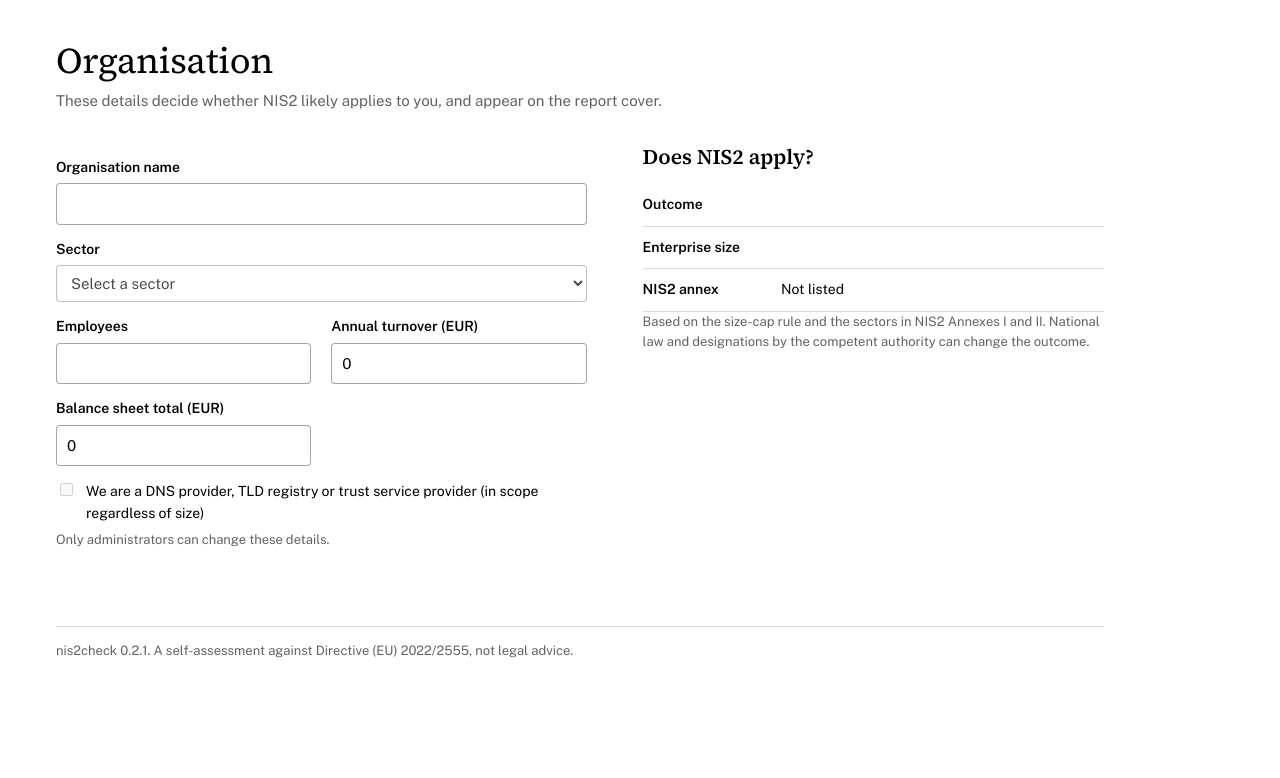
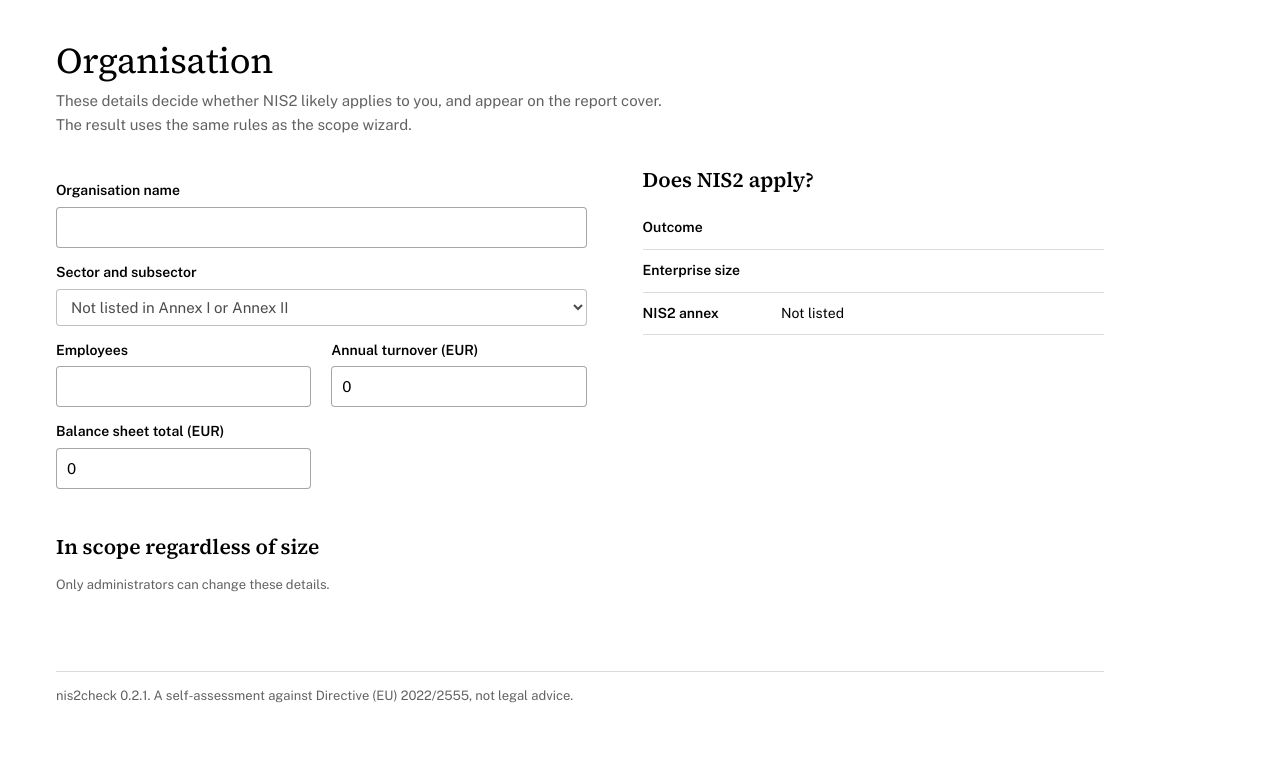
Before and after one commit to finsecguy/nis2check, a Flask app: template nis2check/web/templates/organisation.html in a window 1280 px wide. Shown: the part 59-837 px from the top of the page. Before the commit the page ends 717 px from the top, so only its background shows below. Run offline with Flask 3, Linux system fonts and the light colour scheme; the template is opened without the code that fills it, so the values that code supplies are empty; some libraries are stand-ins or nearby versions.

Commit message:
fix: use the scope wizard rules on the organisation page
The organisation page now classifies with the same engine as the wizard,
so a medium DNS provider is essential in both places.

```diff
--- a/nis2check/web/templates/organisation.html
+++ b/nis2check/web/templates/organisation.html
@@ -1,7 +1,7 @@
 {% extends "base.html" %}
 {% block title %}Organisation{% endblock %}
 {% block content %}
-<div class="page-head"><div><h1>Organisation</h1><div class="sub">These details decide whether NIS2 likely applies to you, and appear on the report cover.</div></div></div>
+<div class="page-head"><div><h1>Organisation</h1><div class="sub">These details decide whether NIS2 likely applies to you, and appear on the report cover. The result uses the same rules as the scope wizard.</div></div></div>
 
 <div class="grid2">
 <div>
@@ -10,13 +10,16 @@
     {% set ro = not current_user.can('admin') %}
     <label for="name">Organisation name</label>
     <input type="text" id="name" name="name" value="{{ org.name }}" {{ 'disabled' if ro }}>
-    <label for="sector">Sector</label>
-    <select id="sector" name="sector" {{ 'disabled' if ro }}>
-      <option value="">Select a sector</option>
-      {% for key, label in sectors.items() | sort(attribute="1") %}
-        <option value="{{ key }}" {{ 'selected' if org.sector == key }}>{{ label }}</option>
+    <label for="subsector_id">Sector and subsector</label>
+    <select id="subsector_id" name="subsector_id" {{ 'disabled' if ro }}>
+      <option value="">Not listed in Annex I or Annex II</option>
+      {% for sector in rules.sectors %}
+        <optgroup label="Annex {{ sector.annex }}: {{ sector.title }}">
+          {% for sub in sector.subsectors %}
+            <option value="{{ sub.id }}" {{ 'selected' if selected_subsector == sub.id }}>{{ sub.title }}</option>
+          {% endfor %}
+        </optgroup>
       {% endfor %}
-      <option value="other" {{ 'selected' if org.sector == 'other' }}>Other (not listed in NIS2 Annex I or II)</option>
     </select>
     <div class="row">
       <div><label for="employees">Employees</label>
@@ -26,8 +29,11 @@
       <div><label for="b">Balance sheet total (EUR)</label>
         <input type="number" min="0" step="any" id="b" name="balance_sheet_eur" value="{{ '%.0f' % org.balance_sheet_eur if org.balance_sheet_eur is not none }}" {{ 'disabled' if ro }}></div>
     </div>
-    <label class="check"><input type="checkbox" name="size_exempt" {{ 'checked' if org.size_exempt }} {{ 'disabled' if ro }}>
-      We are a DNS provider, TLD registry or trust service provider (in scope regardless of size)</label>
+    <h2>In scope regardless of size</h2>
+    {% for case in rules.special_cases %}
+      <label class="check"><input type="checkbox" name="special" value="{{ case.id }}" {{ 'checked' if case.id in org.special_case_ids }} {{ 'disabled' if ro }}>
+        {{ case.label }}</label>
+    {% endfor %}
     {% if not ro %}<div class="actions"><button class="btn" type="submit">Save</button></div>
     {% else %}<p class="small muted">Only administrators can change these details.</p>{% endif %}
   </form>
@@ -36,11 +42,16 @@
   <h2 style="margin-top: 0;">Does NIS2 apply?</h2>
   <table class="kv">
     <tr><th>Outcome</th><td><strong>{{ scope.label }}</strong></td></tr>
-    <tr><th>Enterprise size</th><td>{{ scope.size | capitalize }}</td></tr>
+    <tr><th>Enterprise size</th><td>{{ scope.size_label }}</td></tr>
     <tr><th>NIS2 annex</th><td>{{ "Annex " ~ scope.annex if scope.annex else "Not listed" }}</td></tr>
+    {% if scope.sector_title %}
+      <tr><th>Sector</th><td>{{ scope.sector_title }}</td></tr>
+      <tr><th>Subsector</th><td>{{ scope.subsector_title }}</td></tr>
+    {% endif %}
   </table>
-  {% for n in scope.notes %}<div class="note">{{ n }}</div>{% endfor %}
-  <p class="small muted">Based on the size-cap rule and the sectors in NIS2 Annexes I and II. National law and designations by the competent authority can change the outcome.</p>
+  {% for reason in scope.reasons %}<div class="note">{{ reason.text }}</div>{% endfor %}
+  {% for note in scope.size_notes %}<p class="small muted">{{ note }}</p>{% endfor %}
+  <p class="small muted">{{ scope.disclaimer }}</p>
 </div>
 </div>
 {% endblock %}
```
Also changed, not shown: nis2check/scope.py (+35 -0 lines), nis2check/web/models.py (+8 -0 lines), nis2check/web/scope_views.py (+4 -7 lines), nis2check/web/views.py (+31 -11 lines), tests/test_scope.py (+14 -1 lines), tests/test_scope_web.py (+44 -0 lines).
